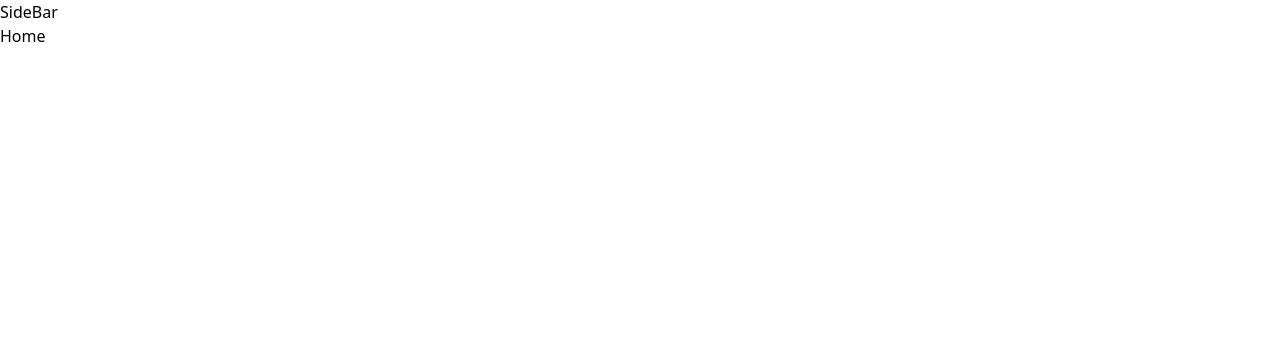
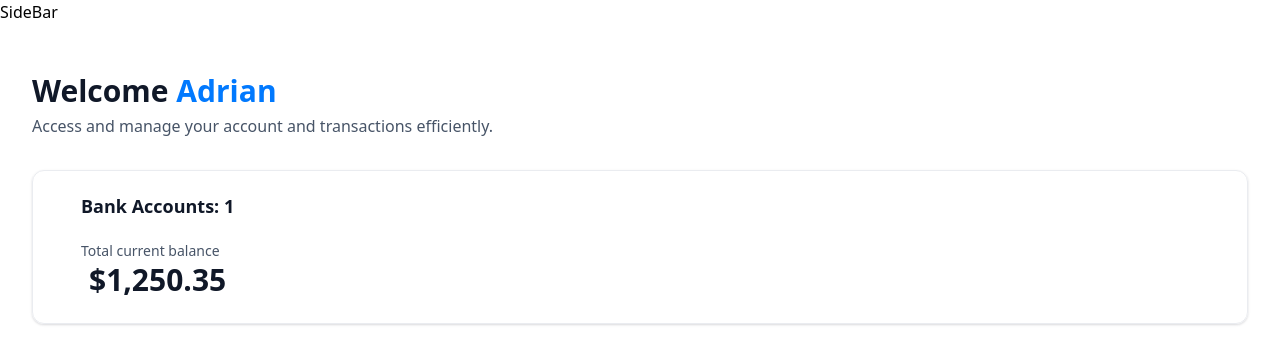
Before and after one commit to diegojeda775/banking, a Next.js app: page / in a window 1280 px wide. Shown: the top 364 px of the page. Built offline with nearby package versions, Linux system fonts and the light colour scheme.

Commit message:
Implement Header Component for user

```diff
--- a/app/(root)/page.tsx
+++ b/app/(root)/page.tsx
@@ -1,8 +1,29 @@
+import HeaderBox from '@/components/HeaderBox'
+import TotalBalanceBox from '@/components/TotalBalanceBox'
 import React from 'react'
 
 const Home = () => {
+  const loggedIn = {firstName: "Adrian"}
+
   return (
-    <div>Home</div>
+    <section className='home'>
+      <div className='home-content'>
+        <header className='home-header'>
+          <HeaderBox
+            type="greeting"
+            title="Welcome"
+            user={loggedIn?.firstName || 'Guest'}
+            subtext="Access and manage your account and transactions efficiently."
+          />
+
+          <TotalBalanceBox
+            accounts={[]}
+            totalBanks={1}
+            totalCurrentBalance={1250.35}
+          />
+        </header>
+      </div>
+    </section>
   )
 }
 
--- /dev/null
+++ b/components/HeaderBox.tsx
@@ -0,0 +1,19 @@
+import React from 'react'
+
+const HeaderBox = ({type = 'title', title, subtext, user}: HeaderBoxProps) => {
+  return (
+    <div className='header-box'>
+        <h1 className='header-box-title'>
+            {title}
+            { type === 'greeting' && (
+                <span className='text-bankGradient'>
+                    &nbsp;{user}
+                </span>
+            )}
+        </h1>
+        <p className='header-box-subtext'>{subtext}</p>
+    </div>
+  )
+}
+
+export default HeaderBox
--- /dev/null
+++ b/components/TotalBalanceBox.tsx
@@ -0,0 +1,29 @@
+import { formatAmount } from '@/lib/utils'
+import React from 'react'
+
+const TotalBalanceBox = ({
+    accounts = [], totalBanks, totalCurrentBalance
+}: TotlaBalanceBoxProps) => {
+  return (
+    <section className='total-balance'>
+        <div className='total-balance=chart'>
+            {/* doughtnut chart */}
+        </div>
+        <div className='flex flex-col gap-6'>
+            <h2 className='header-2'>
+                Bank Accounts: {totalBanks}
+            </h2>
+            <div className='f;ex flex-col gap-2'>
+                <p className='total-balance-label'>
+                    Total current balance
+                </p>
+                <p className='total-balance-amount flex-center gap-2'>
+                   {formatAmount(totalCurrentBalance)}
+                </p>
+            </div>
+        </div>
+    </section>
+  )
+}
+
+export default TotalBalanceBox
--- a/package.json
+++ b/package.json
@@ -14,6 +14,7 @@
     "clsx": "^2.1.1",
     "lucide-react": "^0.414.0",
     "next": "14.2.5",
+    "query-string": "^9.1.0",
     "react": "^18",
     "react-dom": "^18",
     "tailwind-merge": "^2.4.0",
```
Also changed, not shown: 1 other file (tests, documents, lock files or other folders).
